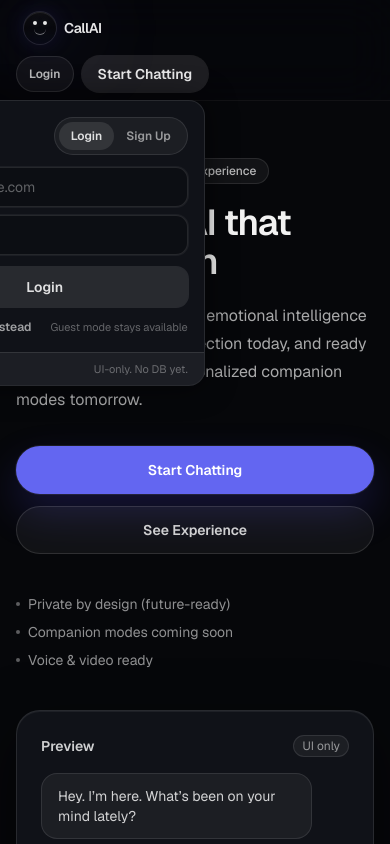
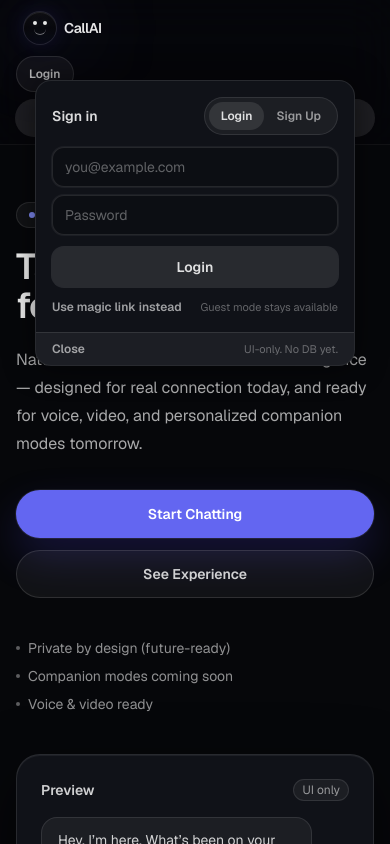
Before and after one commit to aliagha066/callai, a Next.js app: page / in a window 390 px wide. Both pictures are taken after a click on the button "Login". Shown: the top 844 px of the page. Built offline with nearby package versions, Linux system fonts and the light colour scheme; no server answers.

Commit message:
mobile + settings fix

```diff
--- a/components/AuthControls.tsx
+++ b/components/AuthControls.tsx
@@ -190,8 +190,9 @@ export function AuthControls({ compact }: Props) {
       {open ? (
         <div
           className={[
-            "absolute z-50 mt-2 w-[calc(100vw-24px)] max-w-[320px] overflow-hidden rounded-2xl border border-white/10 bg-[rgb(var(--panel))] shadow-[0_0_30px_rgba(0,0,0,0.55)]",
-            "left-1/2 -translate-x-1/2 sm:left-auto sm:right-0 sm:translate-x-0 sm:max-w-none",
+            // Mobile: position relative to viewport to avoid off-screen overflow.
+            // Desktop: keep dropdown behavior anchored to the button.
+            "fixed left-1/2 top-20 z-50 w-[calc(100vw-24px)] max-w-[320px] -translate-x-1/2 overflow-hidden rounded-2xl border border-white/10 bg-[rgb(var(--panel))] shadow-[0_0_30px_rgba(0,0,0,0.55)] sm:absolute sm:top-auto sm:mt-2 sm:left-auto sm:right-0 sm:translate-x-0 sm:max-w-none",
             compact ? "sm:w-[300px]" : "sm:w-[320px]",
           ].join(" ")}
         >
--- a/components/Navbar.tsx
+++ b/components/Navbar.tsx
@@ -31,17 +31,19 @@ export function Navbar() {
           </span>
         </Link>
 
-        <nav className="flex min-w-0 flex-wrap items-center justify-end gap-x-2 gap-y-2 max-sm:w-full max-sm:justify-start">
+        <nav className="flex min-w-0 flex-wrap items-center justify-end gap-x-2 gap-y-2 max-sm:w-full max-sm:flex-col max-sm:items-stretch max-sm:justify-start">
           <Link
             href="/chat"
             className="hidden rounded-full px-4 py-2 text-sm font-medium text-white/70 transition-colors hover:bg-white/5 hover:text-white/90 sm:inline-flex"
           >
             Chat
           </Link>
-          <AuthNavbarArea />
+          <div className="min-w-0 max-sm:w-full">
+            <AuthNavbarArea />
+          </div>
           <Link
             href="/chat"
-            className="inline-flex items-center justify-center rounded-full bg-white/10 px-4 py-2 text-sm font-semibold text-white/90 ring-1 ring-white/10 transition-all hover:bg-white/14 hover:ring-white/20"
+            className="inline-flex items-center justify-center rounded-full bg-white/10 px-4 py-2 text-sm font-semibold text-white/90 ring-1 ring-white/10 transition-all hover:bg-white/14 hover:ring-white/20 max-sm:w-full"
           >
             Start Chatting
           </Link>
--- a/components/UserSettingsControls.tsx
+++ b/components/UserSettingsControls.tsx
@@ -162,7 +162,7 @@ export function UserSettingsControls() {
       </button>
 
       {open ? (
-        <div className="absolute left-1/2 z-50 mt-2 w-[calc(100vw-24px)] max-w-[360px] -translate-x-1/2 overflow-hidden rounded-2xl border border-white/10 bg-[rgb(var(--panel))] shadow-[0_0_30px_rgba(0,0,0,0.55)] sm:left-auto sm:right-0 sm:w-[360px] sm:max-w-none sm:translate-x-0">
+        <div className="fixed left-1/2 top-20 z-50 w-[calc(100vw-24px)] max-w-[360px] -translate-x-1/2 overflow-hidden rounded-2xl border border-white/10 bg-[rgb(var(--panel))] shadow-[0_0_30px_rgba(0,0,0,0.55)] sm:absolute sm:top-auto sm:mt-2 sm:left-auto sm:right-0 sm:w-[360px] sm:max-w-none sm:translate-x-0">
           <div className="p-4">
             <p className="text-sm font-semibold text-white/85">Settings</p>
             <p className="mt-1 text-xs leading-5 text-white/55">
```
